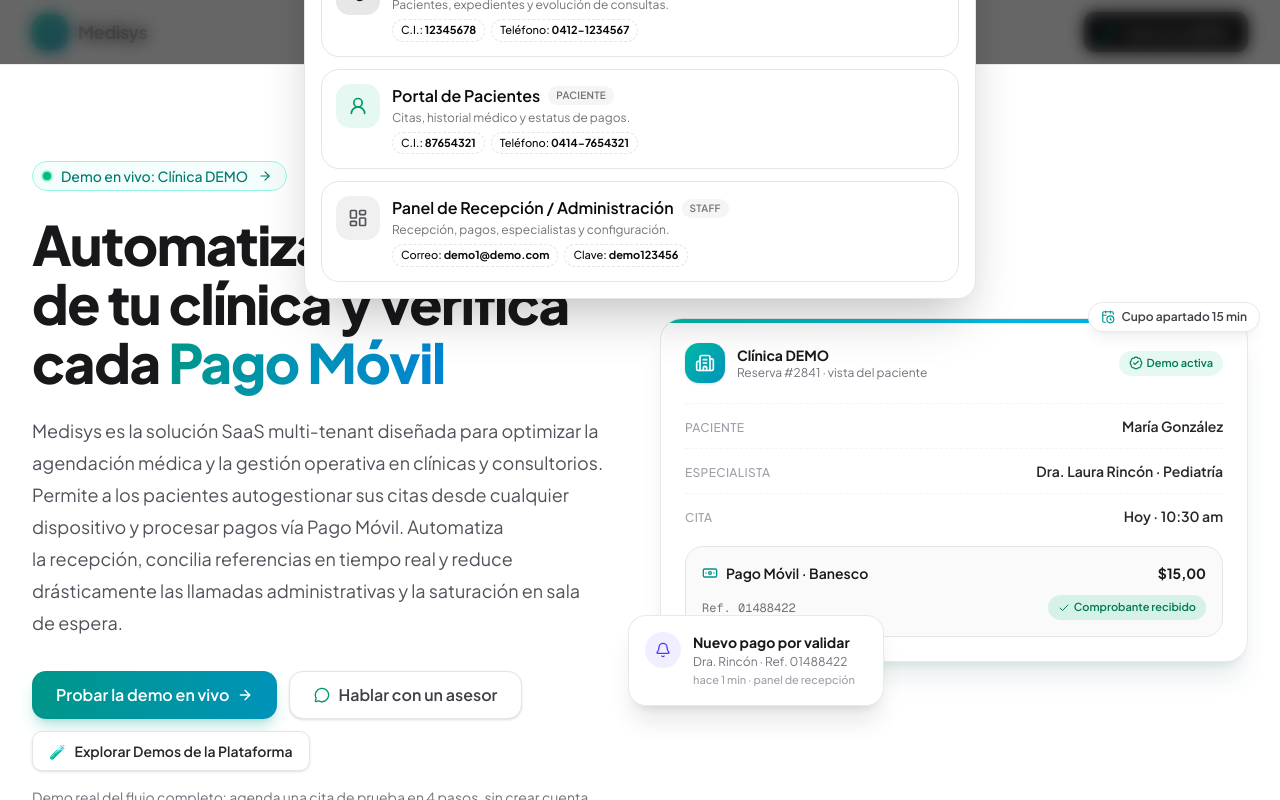
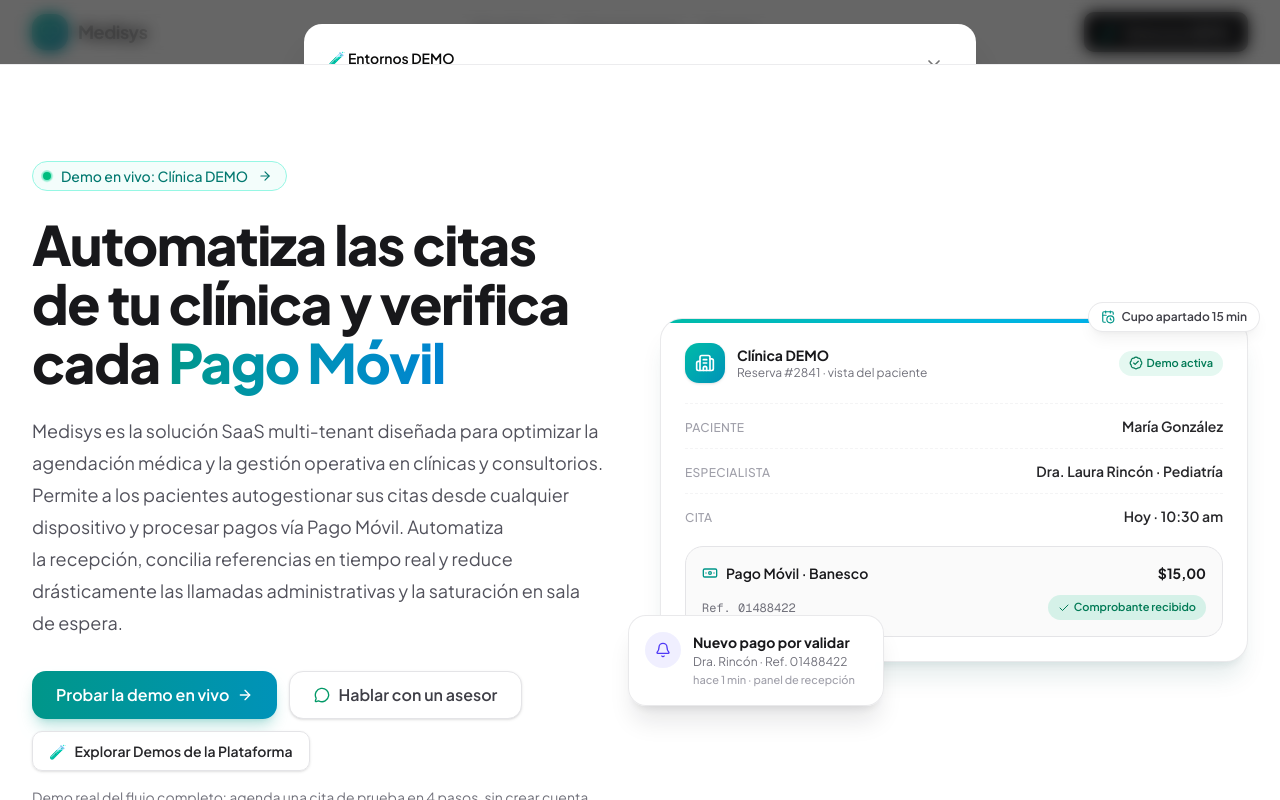
Before and after one commit to jggalviz/medisys, a Next.js app: page / in a window 1280 px wide. Both pictures are taken after a click on the button "🧪 Entornos DEMO". Shown: the top 800 px of the page. Built offline with nearby package versions, Linux system fonts and the light colour scheme.

Commit message:
fix(ui): center DemoHubModal vertically and horizontally on viewport

```diff
--- a/src/components/demo/DemoHubModal.tsx
+++ b/src/components/demo/DemoHubModal.tsx
@@ -99,13 +99,13 @@
           role="dialog"
           aria-modal="true"
           aria-label="Entornos DEMO de Medisys"
-          className="fixed inset-0 z-50 flex items-center justify-center bg-black/60 p-4 backdrop-blur-sm"
+          className="fixed inset-0 z-50 flex items-center justify-center overflow-y-auto bg-black/60 p-4 backdrop-blur-sm sm:p-6"
           onClick={(event) => {
             if (event.target === event.currentTarget) setOpen(false)
           }}
         >
-          <div className="flex max-h-[90vh] w-full max-w-2xl flex-col overflow-hidden rounded-2xl border bg-background shadow-2xl">
-            <div className="flex items-center justify-between border-b px-4 py-3">
+          <div className="relative my-auto w-full max-w-2xl max-h-[90vh] overflow-y-auto rounded-2xl bg-white p-6 shadow-2xl">
+            <div className="flex items-center justify-between gap-3">
               <div className="flex flex-col">
                 <span className="text-sm font-semibold">
                   🧪 Entornos DEMO
@@ -118,13 +118,13 @@
                 type="button"
                 onClick={() => setOpen(false)}
                 aria-label="Cerrar"
-                className="flex size-9 items-center justify-center rounded-full text-muted-foreground hover:bg-muted hover:text-foreground"
+                className="flex size-9 shrink-0 items-center justify-center rounded-full text-muted-foreground hover:bg-muted hover:text-foreground"
               >
                 <X className="size-5" />
               </button>
             </div>
 
-            <div className="flex flex-col gap-3 overflow-auto p-4">
+            <div className="mt-5 flex flex-col gap-3">
               {ACCESOS.map((acceso) => (
                 <Link
                   key={acceso.id}
```
